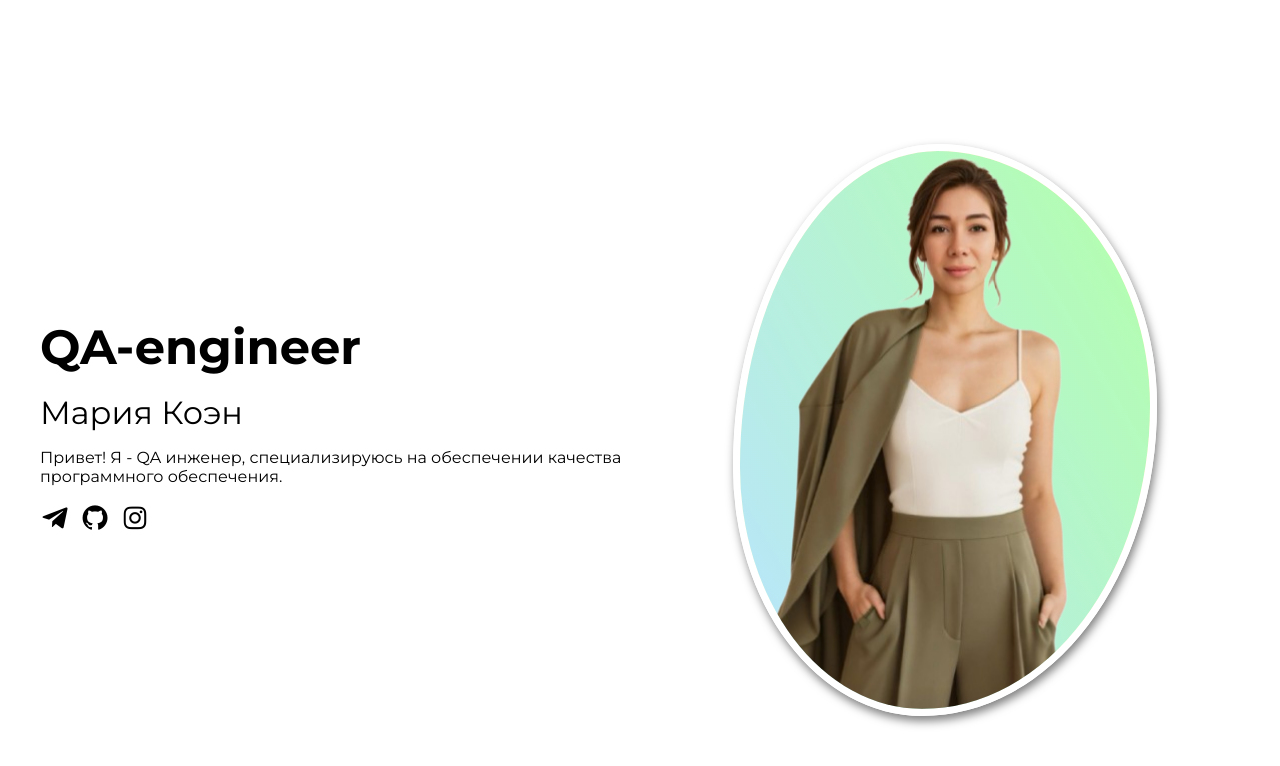
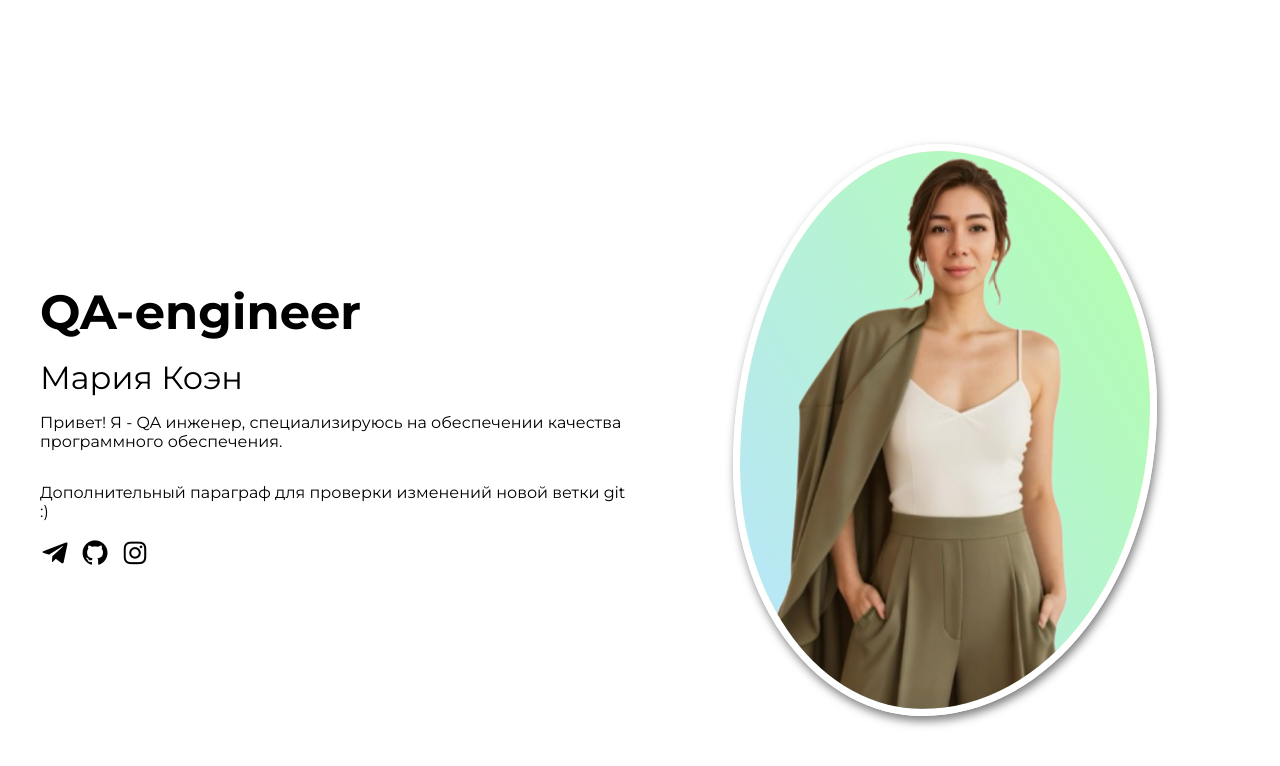
Before and after one commit to cohma/cohma.github.io, a plain HTML site: page index.html in a window 1280 px wide. Drawn offline with nearby package versions, Linux system fonts and the light colour scheme.

Commit message:
добавила новый параграф

```diff
--- a/index.html
+++ b/index.html
@@ -30,6 +30,9 @@
         <p class="hero_description">
           Привет! Я - QA инженер, специализируюсь на обеспечении качества программного обеспечения.
         </p>
+        <p class="hero_description">
+          Дополнительный параграф для проверки изменений новой ветки git :)
+        </p>
 
 
         <div class="hero_links">
```
